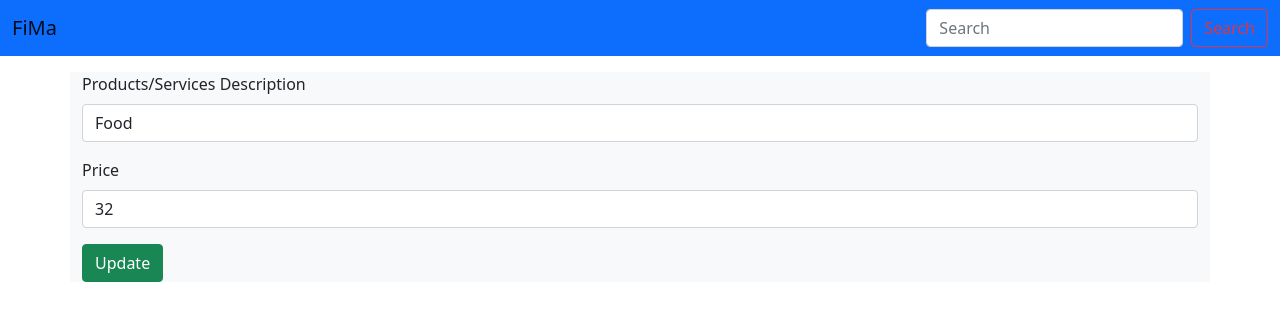
After one commit to ahad0608/Finance_Management-, a Flask app: page /update/2 in a window 1280 px wide. The commit adds this page. Shown: the top 321 px of the page. Run offline with Flask 2, Linux system fonts and the light colour scheme; data comes from the database, SQL or seed files in the repository.

Commit message:
Update button and function is added

```diff
--- a/app.py
+++ b/app.py
@@ -38,5 +38,23 @@ def delete(sno):
     db.session.commit()
     return redirect('/')
 
+@app.route("/update/<int:sno>",methods=['GET', 'POST'])
+def update(sno):
+    if request.method=='POST':
+        titl= request.form['title']
+        pric= request.form['price']
+        fimaupd = FiMa.query.filter_by(sno=sno).first()
+        fimaupd.title = titl
+        fimaupd.price = pric
+
+        db.session.add(fimaupd)
+        db.session.commit()
+        return redirect('/')
+
+
+    fimaupd = FiMa.query.filter_by(sno=sno).first()
+    return render_template('update.html',fima=fimaupd)
+
+
 if __name__ =="__main__":
     app.run(debug=True,port=8000)
--- a/templates/index.html
+++ b/templates/index.html
@@ -21,6 +21,7 @@
   </form>
 </div>
 <div class="container my-3">
+  <h2 class="text-dark">Your Finance</h2>
   <table class="table">
     <thead>
       <tr>
@@ -40,7 +41,9 @@
         <td>{{fima.title}}</td>
         <td>{{fima.price}}</td>
         <td>
-          <a href="/delete/{{fima.sno}}" type="button" class="btn btn-outline-danger">Delete</button>
+          <a href="/delete/{{fima.sno}}" type="button" class="btn btn-outline-danger btn-sm me-md-2">Delete</button>
+          <a href="/update/{{fima.sno}}" type="button" class="btn btn-outline-warning btn-sm">Update</button>
+
 
         </td>
       </tr>
--- /dev/null
+++ b/templates/update.html
@@ -0,0 +1,37 @@
+{% extends 'base.html' %}
+{% block body %}
+
+
+
+
+<div class="container bg-light">
+  <form action="/update/{{fima.sno}}" method="POST">
+    <div class="my-3">
+      <label for="title" class="form-label">Products/Services Description</label>
+      <input type="text" class="form-control" name="title" id="title" value="{{fima.title}}" aria-describedby="emailHelp">
+
+    </div>
+
+    <div class="mb-3">
+      <label for="price" class="form-label">Price</label>
+      <input type="number" step="1" class="form-control" name="price" id="price" value="{{fima.price}}">
+    </div>
+
+    <button type="submit" class="btn btn-success">Update</button>
+  </form>
+</div>
+
+
+<!-- Optional JavaScript; choose one of the two! -->
+
+<!-- Option 1: Bootstrap Bundle with Popper -->
+<script src="https://cdn.jsdelivr.net/npm/bootstrap@5.0.2/dist/js/bootstrap.bundle.min.js"
+  integrity="sha384-MrcW6ZMFYlzcLA8Nl+NtUVF0sA7MsXsP1UyJoMp4YLEuNSfAP+JcXn/tWtIaxVXM" crossorigin="anonymous"></script>
+
+<!-- Option 2: Separate Popper and Bootstrap JS -->
+<!--
+    <script src="https://cdn.jsdelivr.net/npm/@popperjs/core@2.9.2/dist/umd/popper.min.js" integrity="sha384-IQsoLXl5PILFhosVNubq5LC7Qb9DXgDA9i+tQ8Zj3iwWAwPtgFTxbJ8NT4GN1R8p" crossorigin="anonymous"></script>
+    <script src="https://cdn.jsdelivr.net/npm/bootstrap@5.0.2/dist/js/bootstrap.min.js" integrity="sha384-cVKIPhGWiC2Al4u+LWgxfKTRIcfu0JTxR+EQDz/bgldoEyl4H0zUF0QKbrJ0EcQF" crossorigin="anonymous"></script>
+    -->
+
+{% endblock body %}
```
